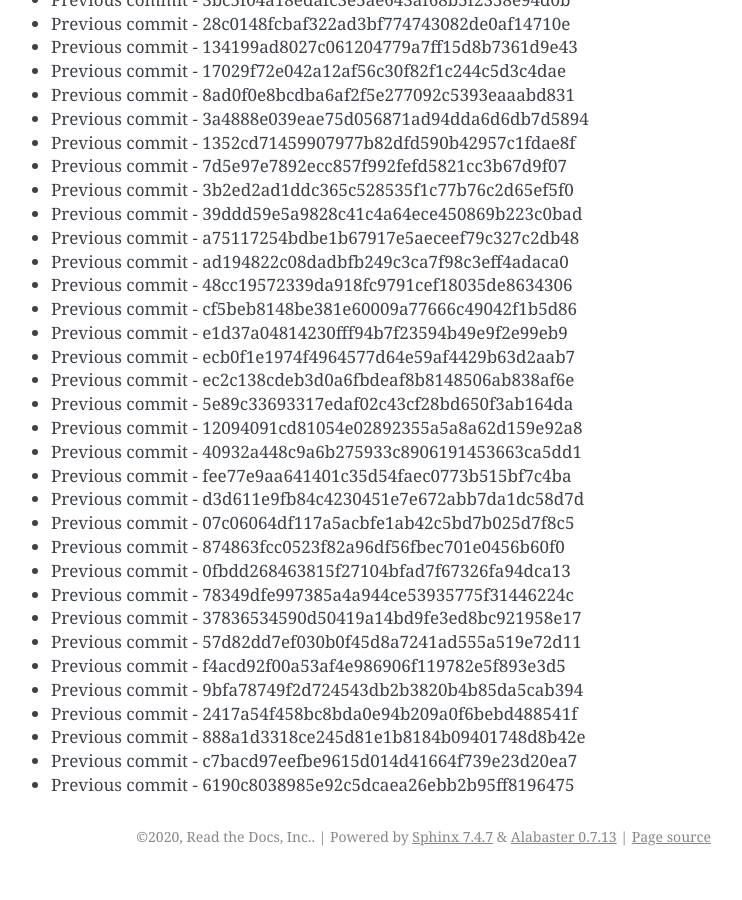
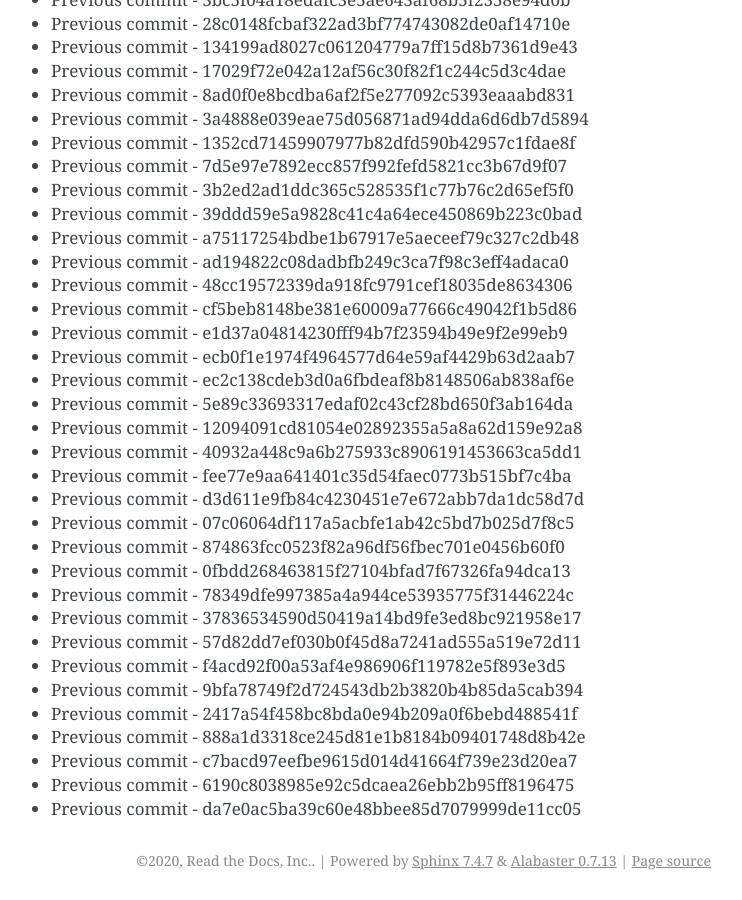
Before and after one commit to readthedocs/rtd-git-stresstest, a Sphinx documentation site: the page built from docs/updates.rst, in a window 1280 px wide and 900 px high, scrolled down 41753 px. Shown: the whole window, without its empty margins (399-1141 px from the left). Built offline with Sphinx 7.4.7, drawn with Linux system fonts in a browser that asks for light colours; before the commit the page ends 42629 px from its top, so only the background shows below that.

Commit message:
Generating commit from previous: da7e0ac5ba39c60e48bbee85d7079999de11cc05

```diff
--- a/docs/updates.rst
+++ b/docs/updates.rst
@@ -1786,3 +1786,4 @@ It can be tested for any performance characteristics.
 * Previous commit - 888a1d3318ce245d81e1b8184b09401748d8b42e
 * Previous commit - c7bacd97eefbe9615d014d41664f739e23d20ea7
 * Previous commit - 6190c8038985e92c5dcaea26ebb2b95ff8196475
+* Previous commit - da7e0ac5ba39c60e48bbee85d7079999de11cc05
```
